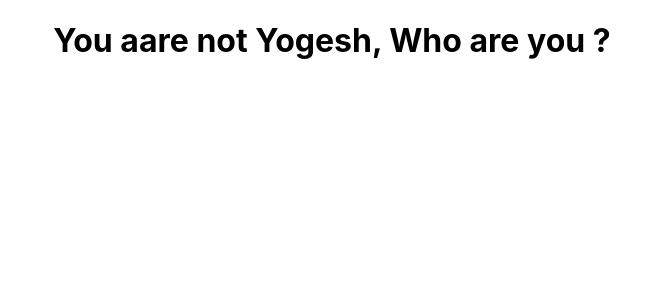
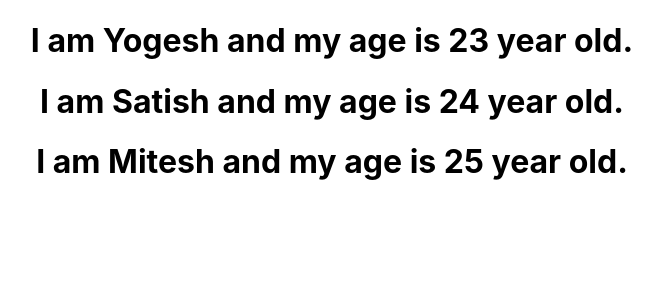
Before and after one commit to yogeshkumarpatil/new-app, a React (Create React App) app: page / in a window 1280 px wide. Shown: the top 300 px of the page, without its empty margins (308-970 px from the left). Built offline with nearby package versions, Linux system fonts and the light colour scheme.

Commit message:
List rendering complete

```diff
--- /dev/null
+++ b/src/StudentList2.js
@@ -0,0 +1,11 @@
+import React from 'react'
+
+function StudentList2({std}) {
+  return (
+    <div>
+      <h1>I am {std.name} and my age is {std.age} year old. </h1>
+    </div>
+  )
+}
+
+export default StudentList2
--- /dev/null
+++ b/src/Students.js
@@ -0,0 +1,33 @@
+import React from 'react';
+import StudentList2 from './StudentList2';
+
+function Students() {
+    // const students = ["Ganesh", "ram", "Prem", "Zain"];
+    // const Numbers = [2,4,6,8];
+    // const result = Numbers.map(Num => <h1> {Num = Num * 2}</h1> )
+
+    const students = [
+        {
+            name : "Yogesh",
+            age : 23
+        },
+        {
+            name : "Satish",
+            age : 24
+        },
+        {
+            name : "Mitesh",
+            age : 25
+        }
+    ]
+  return (
+    <div>
+    {students.map(std => <StudentList2 std={std} />)}
+      {/* {students.map(std => <h1>{std}</h1>)} */}
+      {/* {Numbers.map(Num => <h1> {Num = Num * 2}</h1> )} */}
+      {/* {result} */}
+    </div>
+  )
+}
+
+export default Students
--- a/src/index.js
+++ b/src/index.js
@@ -1,21 +1,16 @@
-import React from 'react';
-import ReactDOM from 'react-dom/client';
-import './index.css';
-import App from './App';
-import Personseond1 from './Personseond1';
-import ParentComponent from './ParentComponent'
-import reportWebVitals from './reportWebVitals';
-import NewComponent from './NewComponent';
+import React from "react";
+import ReactDOM from "react-dom/client";
+import "./index.css";
+import App from "./App";
+import Students from "./Students";
+import reportWebVitals from "./reportWebVitals";
 
-
-const root = ReactDOM.createRoot(document.getElementById('root'));
+const root = ReactDOM.createRoot(document.getElementById("root"));
 
 root.render(
- <div className='App'>
-  {/* <App /> */}
-  <NewComponent />
-  </div>
-
+    <div className="App">
+        <Students />
+    </div>
 );
 
 // If you want to start measuring performance in your app, pass a function
```
